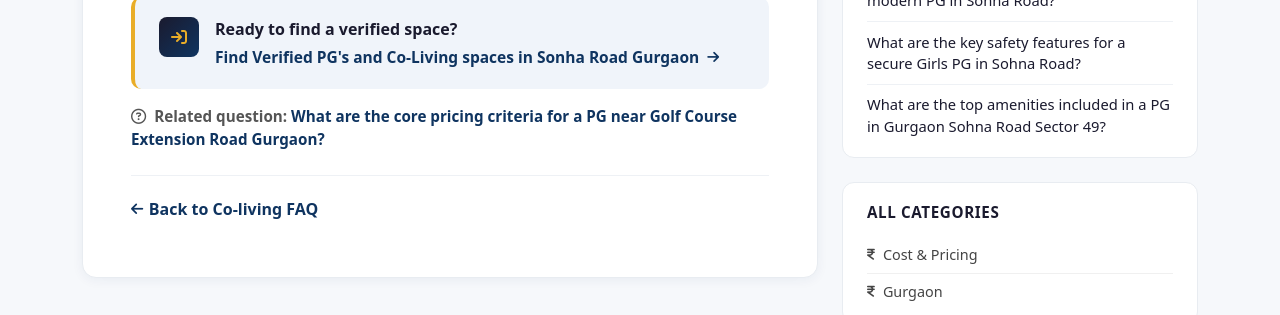
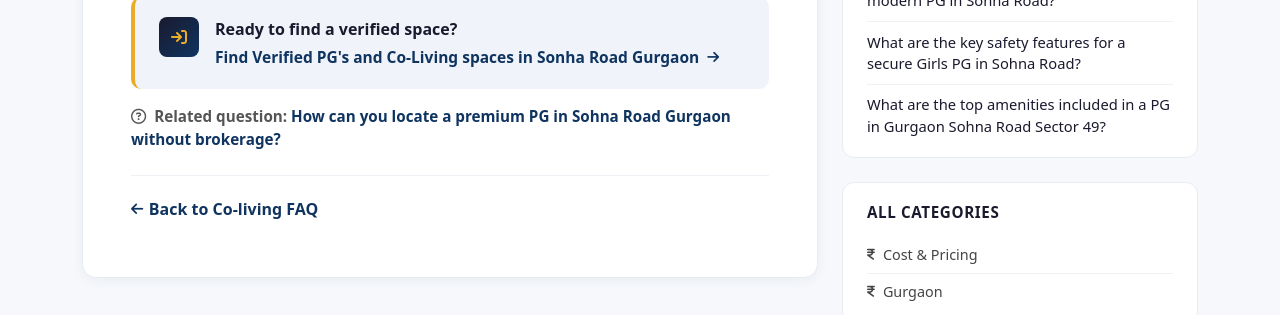
Before and after one commit to instadw/instadwell-blog, a Jekyll site: the page built from _coliving_faq/why-do-tech-professionals-choose-a-pg-near-sohna-road-sector-48.md, in a window 1280 px wide and 900 px high, scrolled down 749 px. Shown: the part 154-469 px from the top of the window. Built offline with Jekyll 4.4.1, drawn with Linux system fonts in a browser that asks for light colours.

Commit message:
Update why-do-tech-professionals-choose-a-pg-near-sohna-road-sector-48.md

```diff
--- a/_coliving_faq/why-do-tech-professionals-choose-a-pg-near-sohna-road-sector-48.md
+++ b/_coliving_faq/why-do-tech-professionals-choose-a-pg-near-sohna-road-sector-48.md
@@ -8,8 +8,8 @@ author: Sanchit
 date: 2026-05-21T11:00:00.000+05:30
 money_page_url: "https://instadwell.com/search?lat=28.4179705&lng=77.0419807&location=C29R%2B5QQ%2C%20Malibu%20Towne%2C%20Sector%2047%2C%20Gurugram%2C%20Haryana%20122018%2C%20India&city=Gurugram&country=India"
 money_page_label: "Find Verified PG's and Co-Living spaces in Sonha Road Gurgaon"
-related_faq: "what-are-the-core-pricing-criteria-for-a-pg-near-golf-course-extension-road-gurgaon"
-related_faq_label: "What are the core pricing criteria for a PG near Golf Course Extension Road Gurgaon?"
+related_faq: "how-can-you-locate-a-premium-pg-in-sohna-road-gurgaon-without-brokerage"
+related_faq_label: "How can you locate a premium PG in Sohna Road Gurgaon without brokerage?"
 ---
 
 A premium **pg near sohna road sector 48** remains highly popular among software developers, consultants, and startup employees because it significantly reduces daily commute time to nearby business districts. Fully furnished coliving spaces inside communities like Vipul World often include modern interiors, lift access, housekeeping, and responsive maintenance support.
```
